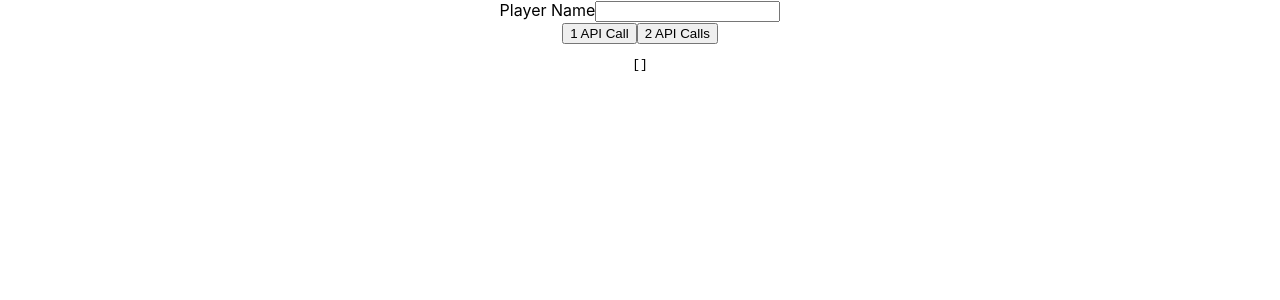
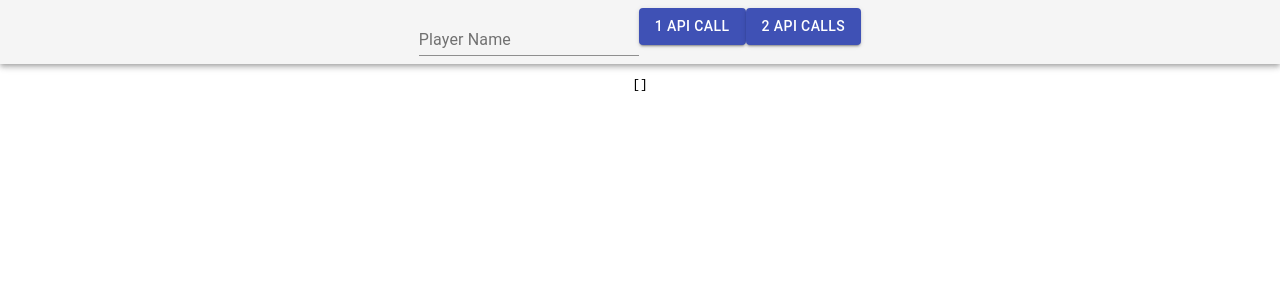
Before and after one commit to keith-walker/hockeystattracker, a React (Create React App) app: page / in a window 1280 px wide. Shown: the top 300 px of the page. Built offline with nearby package versions, Linux system fonts and the light colour scheme; no server answers; what hashmap would draw is missing.

Commit message:
Added some style to the tool/search bar

```diff
--- a/package.json
+++ b/package.json
@@ -4,6 +4,7 @@
   "private": true,
   "dependencies": {
     "@material-ui/core": "^4.12.3",
+    "@material-ui/icons": "^4.11.2",
     "@testing-library/jest-dom": "^5.14.1",
     "@testing-library/react": "^11.2.7",
     "@testing-library/user-event": "^12.8.3",
--- a/src/App.js
+++ b/src/App.js
@@ -2,6 +2,19 @@ import "./App.css";
 import axios from "axios";
 import { useState, useEffect } from "react";
 import HashMap from "hashmap";
+import {
+  Button,
+  Toolbar,
+  AppBar,
+  Typography,
+  TextField,
+  Box,
+} from "@material-ui/core";
+import MaUTable from "@material-ui/core/Table";
+import TableBody from "@material-ui/core/TableBody";
+import TableCell from "@material-ui/core/TableCell";
+import TableHead from "@material-ui/core/TableHead";
+import TableRow from "@material-ui/core/TableRow";
 
 const API_URL = "https://statsapi.web.nhl.com";
 
@@ -9,7 +22,7 @@ const getTeamsAndRosters = API_URL + "/api/v1/teams?expand=team.roster";
 
 let initMap = new HashMap();
 
-let season = "20202021";
+let season = "20212022";
 
 function App() {
   const [data, setData] = useState([]);
@@ -23,7 +36,7 @@ function App() {
       let getPlayerStats = API_URL + player.link + queryParams + season;
       let data = await axios.get(getPlayerStats);
       setData(data.data.stats[0].splits[0]);
-      console.log(Date.now() - start);
+      console.log("1 call = " + (Date.now() - start) + "ms");
     } catch (err) {
       console.log(err);
     }
@@ -38,20 +51,31 @@ function App() {
       //teams is an array, loop through this and to teams[i].roster.roster
       //roster is also an array, loop through this array and access the .person element in each element
       //if roster[i].person.fullName is the name we want, break out and use the roster[i].person.
+      let innerloop = 0;
+      let outerloop = 0;
       let playerLink = "";
       for (let i = 0; i < teams.length; i++) {
+        outerloop++;
         let roster = teams[i].roster.roster;
         for (let j = 0; j < roster.length; j++) {
+          innerloop++;
           if (roster[j].person.fullName === playerName) {
             playerLink = roster[j].person.link;
+            break;
           }
         }
+        if (playerLink !== "") {
+          break;
+        }
       }
+      console.log("innerloop= " + innerloop);
+      console.log("outerloop= " + outerloop);
       let queryParams = "/stats?stats=statsSingleSeason&season=";
       let getPlayerStats = API_URL + playerLink + queryParams + season;
       let data = await axios.get(getPlayerStats);
       setData(data.data.stats[0].splits[0]);
-      console.log(Date.now() - start);
+      console.log(data.data.stats[0].splits[0]);
+      console.log("2 calls = " + (Date.now() - start) + "ms");
     } catch (err) {
       console.log(err);
     }
@@ -66,12 +90,18 @@ function App() {
         //teams is an array, loop through this and to teams[i].roster.roster
         //roster is also an array, loop through this array and access the .person element in each element
         //cache the roster[i].person.fullName as the key, and the roster[i].person as the value
+        let outerloop = 0;
+        let innerloop = 0;
         for (let i = 0; i < teams.length; i++) {
+          outerloop++;
           let roster = teams[i].roster.roster;
           for (let j = 0; j < roster.length; j++) {
+            innerloop++;
             initMap.set(roster[j].person.fullName, roster[j].person);
           }
         }
+        console.log("innerloop= " + innerloop);
+        console.log("outerloop= " + outerloop);
       } catch (err) {
         console.log(err);
       }
@@ -80,19 +110,31 @@ function App() {
 
   return (
     <div className="App">
-      <form>
-        <label>
-          Player Name
-          <input
-            type="text"
-            value={playerName}
-            onChange={(e) => setPlayerName(e.target.value)}
-          ></input>
-        </label>
-      </form>
+      <AppBar position="static" color="default">
+        <Toolbar style={{ justifyContent: "center" }}>
+          <Typography component={"span"} variant={"body2"}>
+            <Box>
+              <TextField
+                label="Player Name"
+                type="text"
+                value={playerName}
+                onChange={(e) => setPlayerName(e.target.value)}
+              ></TextField>
+              <Button color="primary" variant="contained" onClick={apiCall}>
+                1 API Call
+              </Button>
+              <Button
+                color="primary"
+                variant="contained"
+                onClick={extraApiCall}
+              >
+                2 API Calls
+              </Button>
+            </Box>
+          </Typography>
+        </Toolbar>
+      </AppBar>
 
-      <button onClick={apiCall}>1 API Call</button>
-      <button onClick={extraApiCall}>2 API Calls</button>
       <pre> {JSON.stringify(data, null, 2)} </pre>
     </div>
   );
```
Also changed, not shown: 1 other file (tests, documents, lock files or other folders).
